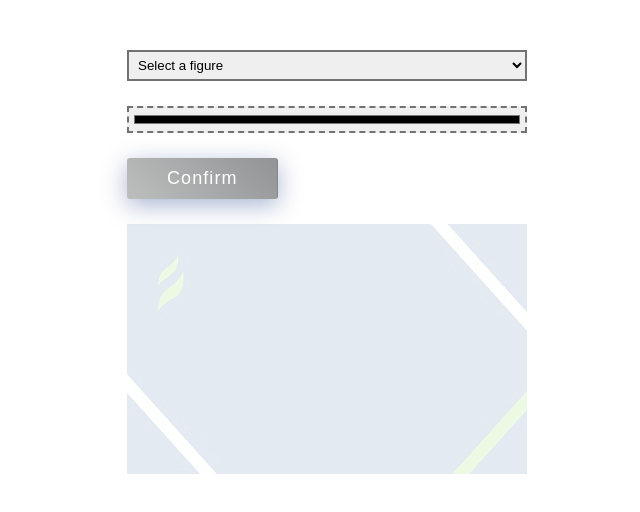
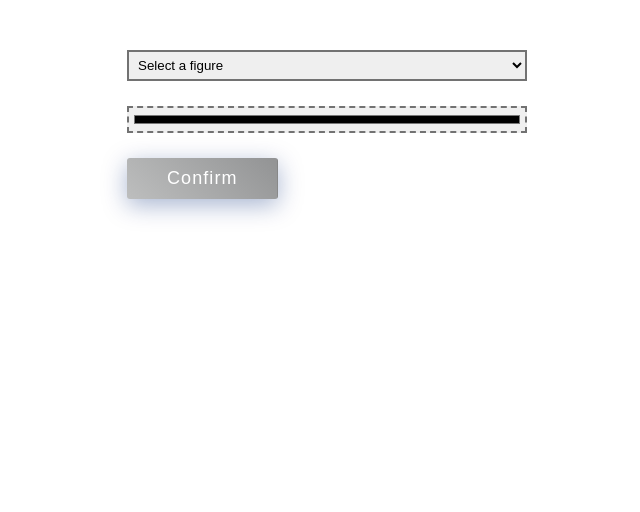
Before and after one commit to aperto-libro/HW6-DOM-part-2, a plain HTML site: page index.html in a window 1280 px wide. Shown: the whole page, without its empty margins (313-953 px from the left). Drawn offline with Linux system fonts and the light colour scheme.

Commit message:
fixed bg

```diff
--- a/css/style.css
+++ b/css/style.css
@@ -78,8 +78,7 @@ body {
   margin: 25px auto;
   width: 400px;
   height: 250px;
-  background: url(/img/bg-image.jpg);
-  opacity: 0.1;
+  opacity: 0;
 }
 
 .square,
```
Also changed, not shown: img/bg-image.jpg (deleted).
